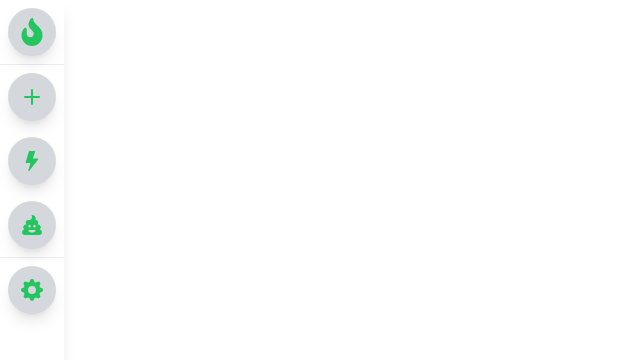
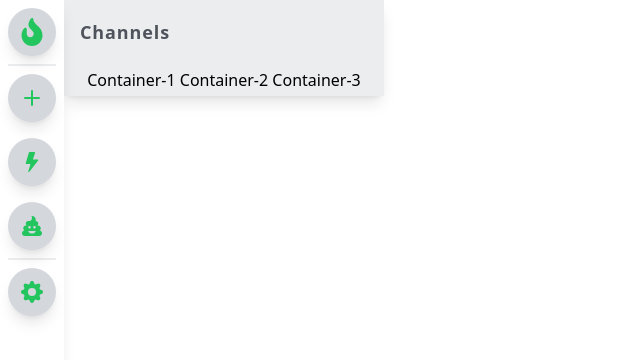
Before and after one commit to Somanyu/discord-tailwind, a React (Create React App) app: page / in a window 1280 px wide. Shown: the top 360 px of the page, without its empty margins (0-640 px from the left). Built offline with nearby package versions, Linux system fonts and the light colour scheme.

Commit message:
💄 Added Channel bar

```diff
--- a/src/App.js
+++ b/src/App.js
@@ -1,9 +1,11 @@
+import ChannelBar from './components/Channelbar';
 import SideBar from './components/Sidebar';
 
 function App() {
   return (
     <div className="flex ">
       <SideBar/>
+      <ChannelBar/>
     </div>
   );
 }
--- /dev/null
+++ b/src/components/Channelbar.jsx
@@ -0,0 +1,22 @@
+
+function ChannelBar() {
+    return (
+        <div className="channel-bar shadow-lg">
+            <ChannelBlock/>
+            <div className="channel-container">
+                Container-1
+                Container-2
+                Container-3
+            </div>
+        </div>
+    )
+}
+
+const ChannelBlock = () => (
+    <div className="channel-block">
+        <h5 className="channel-block-text">Channels</h5>
+    </div>
+);
+
+
+export default ChannelBar;
--- a/src/index.css
+++ b/src/index.css
@@ -23,4 +23,26 @@
     text-white bg-gray-900 text-xs font-bold
     rounded-md shadow-md transition-all duration-300 scale-0 origin-left
   }
+
+  .sidebar-hr {
+    @apply bg-gray-200 dark:bg-gray-800 border border-gray-200 dark:border-gray-800 mx-2
+  }
+
+  .channel-bar {
+    @apply w-80 h-auto m-0 ml-16 bg-gray-200 dark:bg-gray-800 overflow-hidden
+  }
+
+  .channel-block {
+    @apply flex items-center justify-center h-16 m-0 p-0
+  }
+
+  .channel-block-text {
+    @apply text-lg tracking-wider font-bold
+    text-gray-600 dark:text-gray-400
+    mr-auto my-auto ml-4 align-middle
+  }
+
+  .channel-container {
+    @apply flex flex-col items-center justify-start p-1 m-0
+  }
 }
```
